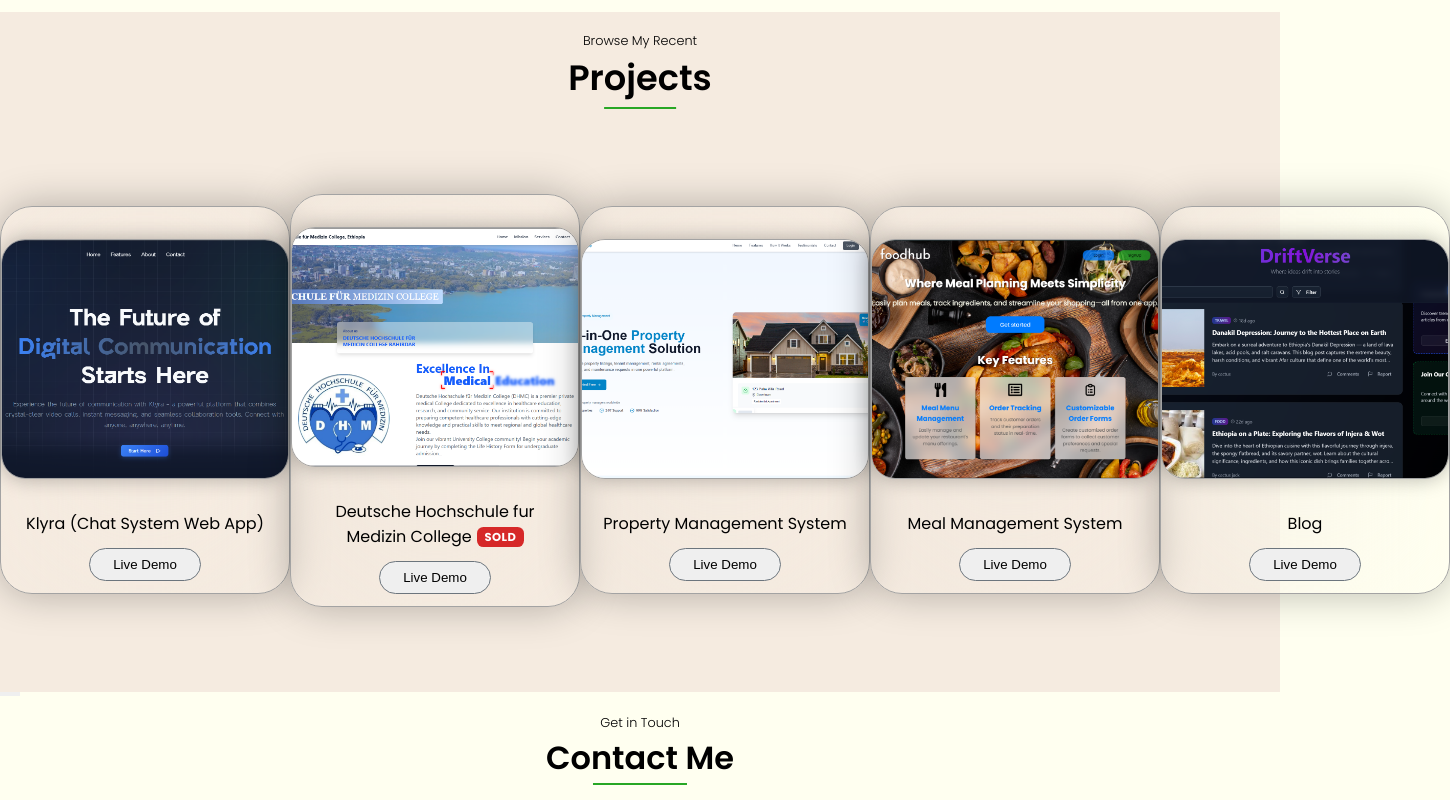
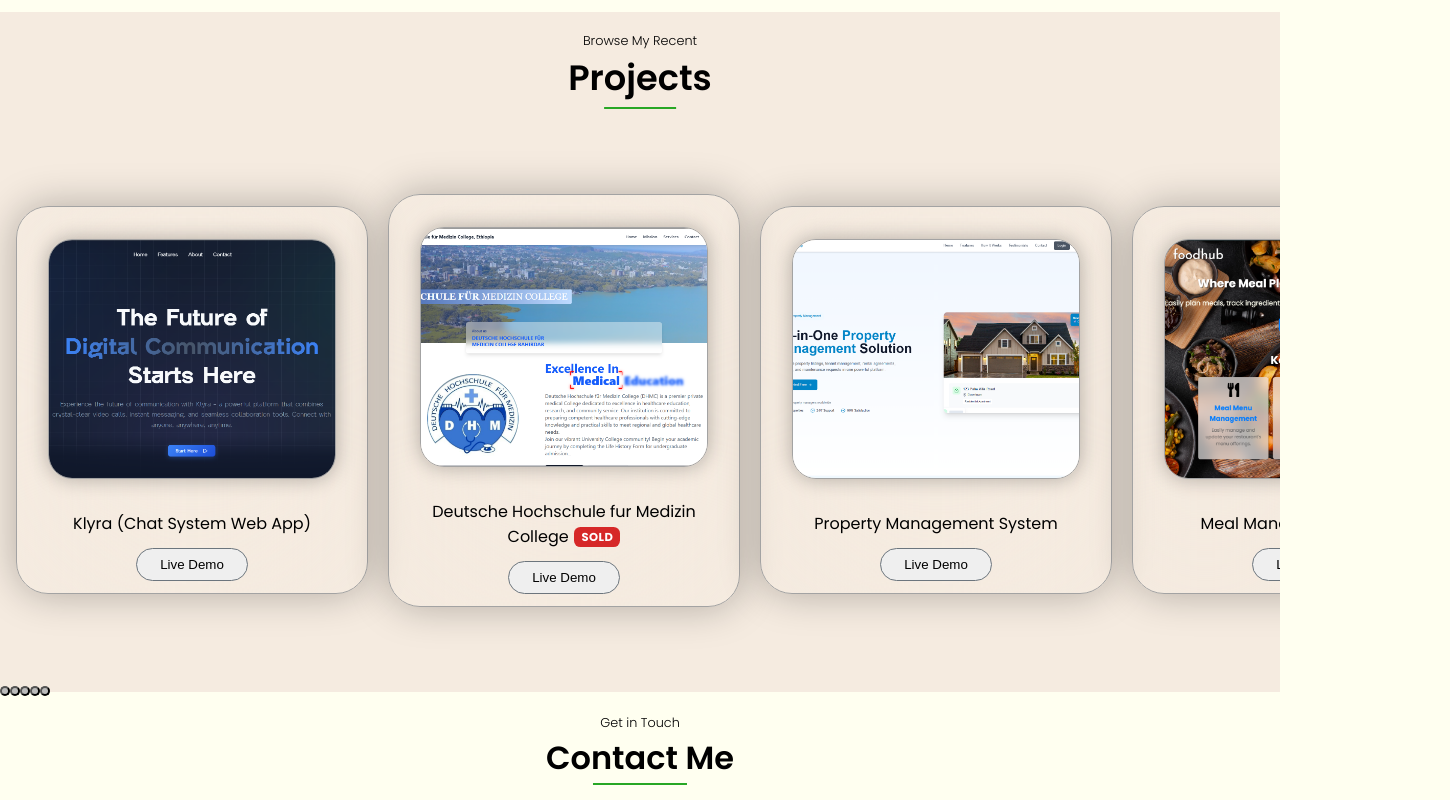
Before and after one commit to Hizikyas/Portfolio, a React (Create React App) app: page / in a window 1280 px wide. Shown: the part 2740-3540 px from the top of the page, 1450 px wide, since content can reach past the window. Built offline with nearby package versions, Linux system fonts and the light colour scheme.

Commit message:
adding the css for the scrolling project

```diff
--- a/src/Components/Portfolio/portfolio.module.css
+++ b/src/Components/Portfolio/portfolio.module.css
@@ -101,6 +101,63 @@
     text-align: center;
     padding: 0 1rem;
 }
+
+
+/* ----------------------------------------------- */
+
+.slider-wrapper {
+    width: 100%;
+    overflow: hidden;
+    position: relative;
+}
+
+/* HORIZONTAL SCROLL */
+.project-container {
+    display: flex;
+    gap: 20px;
+    overflow-x: auto;
+    scroll-behavior: smooth;
+    padding: 1rem;
+}
+
+/* Hide scrollbar (clean UI) */
+.project-container::-webkit-scrollbar {
+    display: none;
+}
+
+.project-container {
+    -ms-overflow-style: none;
+    scrollbar-width: none;
+}
+
+/* Prevent shrinking */
+.portfolio-container {
+    min-width: 22rem;
+    flex: 0 0 auto;
+}
+
+/* DOTS */
+.dots-container {
+    display: flex;
+    justify-content: center;
+    margin-top: 1rem;
+    gap: 8px;
+}
+
+.dot {
+    width: 10px;
+    height: 10px;
+    border-radius: 50%;
+    background-color: #bbb;
+    cursor: pointer;
+    transition: all 0.3s ease;
+}
+
+.activeDot {
+    background-color: #28A725;
+    transform: scale(1.2);
+}
+/* ----------------------------------------------- */
 
 .sold-badge
 {
```
